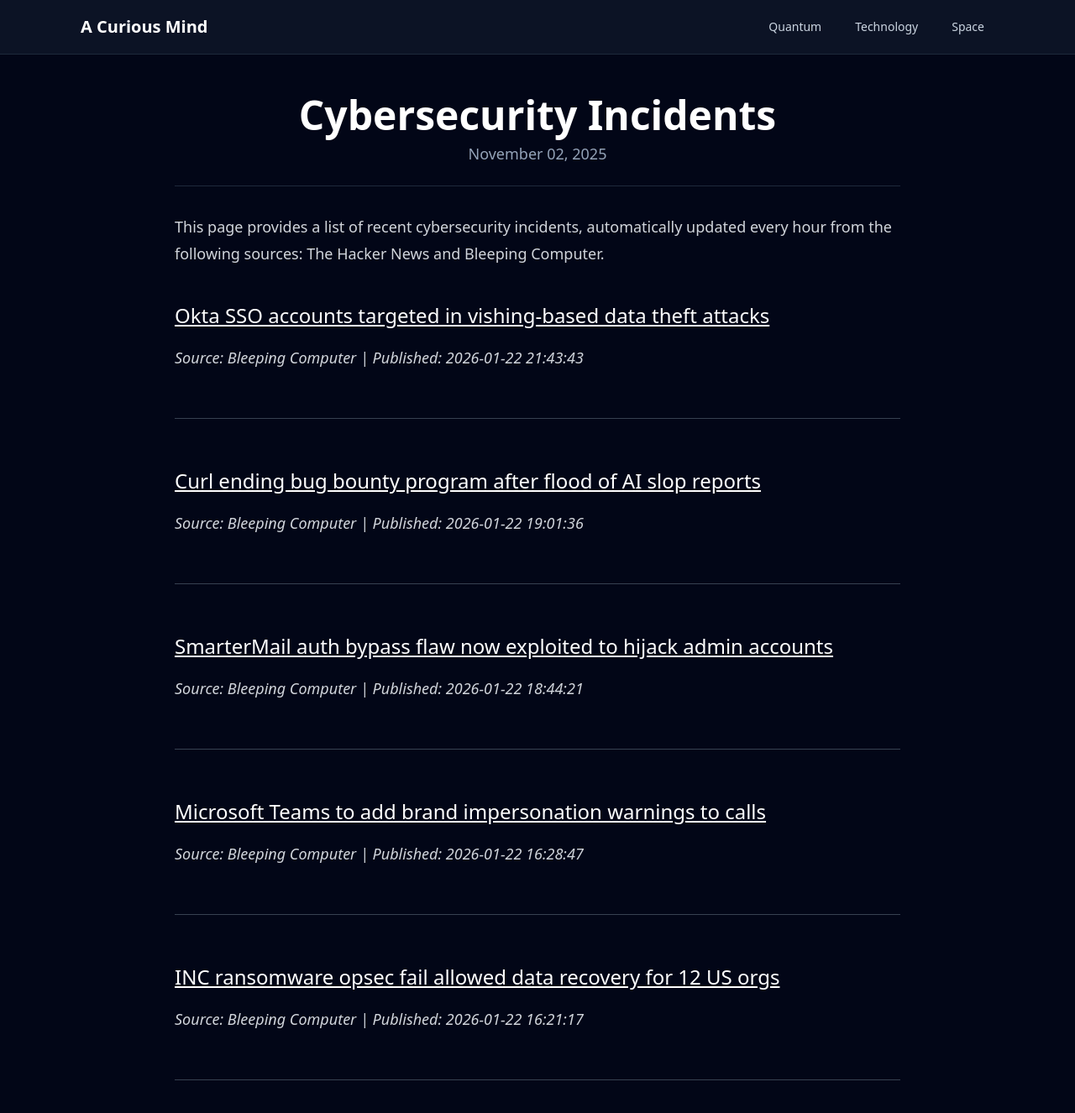
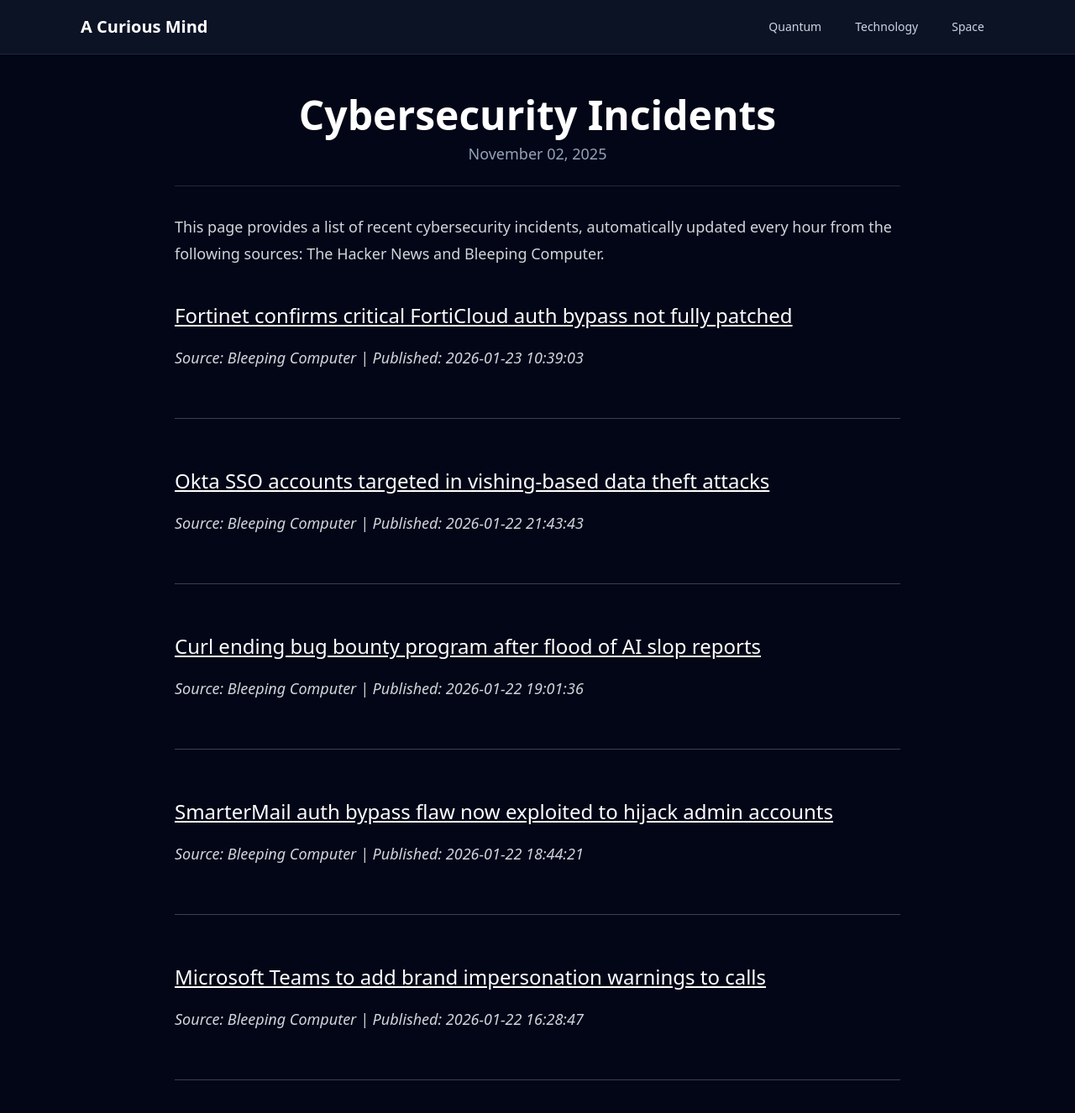
Before and after one commit to onehl7/onehl7.github.io, a Jekyll site: the page built from _posts/2025-11-02-cybersecurity-incidents.md, in a window 1280 px wide and 1400 px high. Shown: the top 1326 px of the window at 84% size. Built offline with Jekyll 4.4.1, drawn with Linux system fonts in a browser that asks for light colours; nearby versions of some CDN libraries.

Commit message:
Update news data

```diff
--- a/_data/news.json
+++ b/_data/news.json
@@ -1,4 +1,10 @@
 [
+  {
+    "source": "Bleeping Computer",
+    "title": "Fortinet confirms critical FortiCloud auth bypass not fully patched",
+    "link": "https://www.bleepingcomputer.com/news/security/fortinet-confirms-critical-forticloud-auth-bypass-not-fully-patched/",
+    "published": "2026-01-23 10:39:03"
+  },
   {
     "source": "Bleeping Computer",
     "title": "Okta SSO accounts targeted in vishing-based data theft attacks",
@@ -22,11 +28,5 @@
     "title": "Microsoft Teams to add brand impersonation warnings to calls",
     "link": "https://www.bleepingcomputer.com/news/microsoft/microsoft-teams-to-add-brand-impersonation-warnings-to-calls/",
     "published": "2026-01-22 16:28:47"
-  },
-  {
-    "source": "Bleeping Computer",
-    "title": "INC ransomware opsec fail allowed data recovery for 12 US orgs",
-    "link": "https://www.bleepingcomputer.com/news/security/inc-ransomware-opsec-fail-allowed-data-recovery-for-12-us-orgs/",
-    "published": "2026-01-22 16:21:17"
   }
 ]
```
